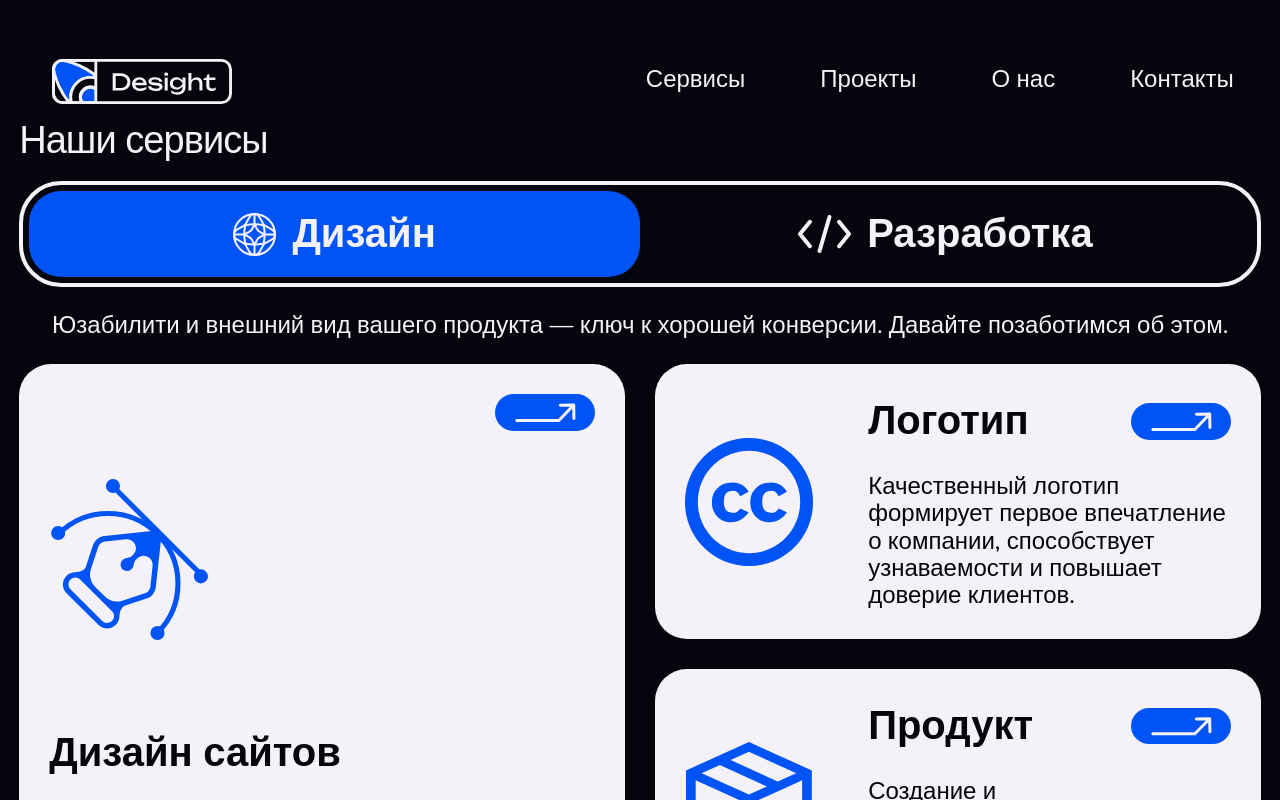
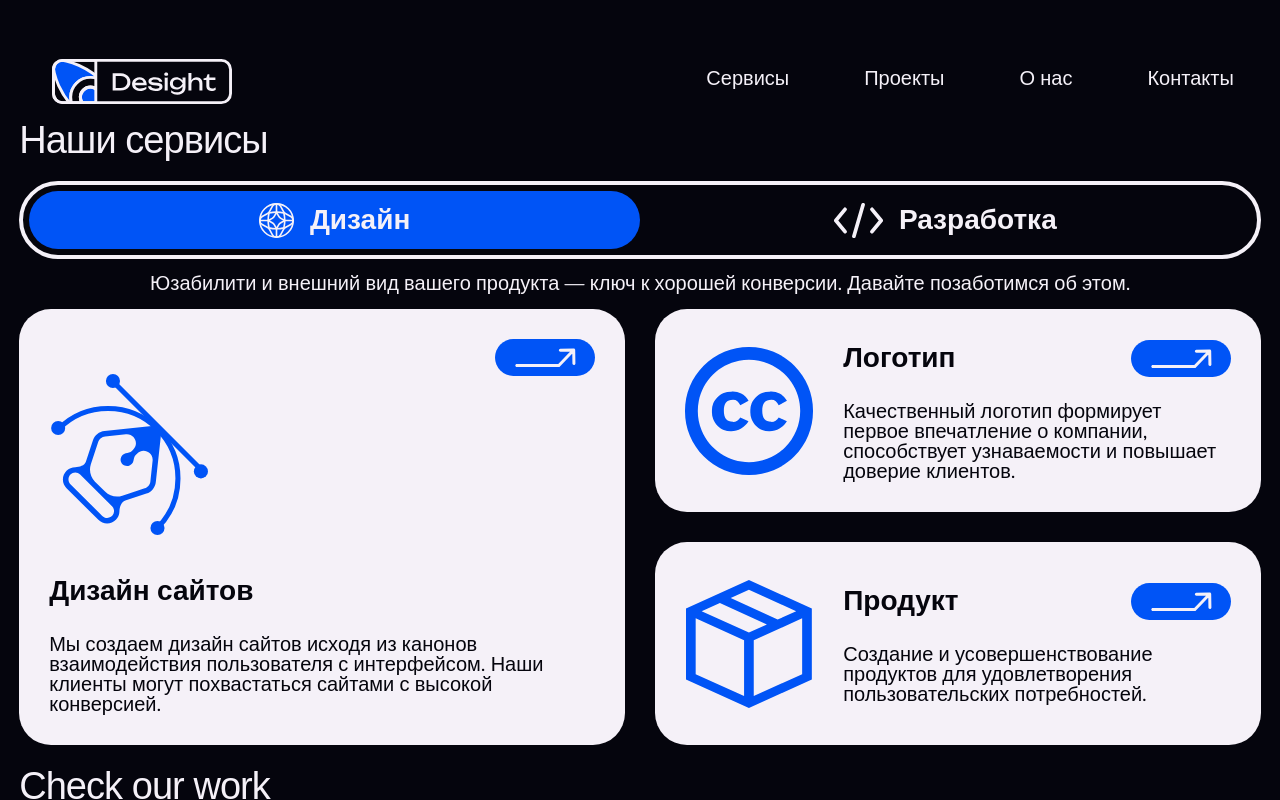
Before and after one commit to matveisch/desight, a Next.js app: page / in a window 1280 px wide. Shown: the top 800 px of the page. Built offline with nearby package versions, Linux system fonts and the light colour scheme; a web font is replaced by a local one.

Commit message:
fonts change

```diff
--- a/src/components/ItemBlock/ItemBlock.module.scss
+++ b/src/components/ItemBlock/ItemBlock.module.scss
@@ -2,8 +2,8 @@
   @include roundedDiv;
 
   display: flex;
-  align-items: flex-start;
-  gap: 55px;
+  align-items: center;
+  gap: 30px;
   position: relative;
   background-color: $white;
   padding: 30px;
--- a/src/components/TabSwitcher/TabSwitcher.module.scss
+++ b/src/components/TabSwitcher/TabSwitcher.module.scss
@@ -26,10 +26,14 @@ $outlinePaddingMobile: 3px;
       color: $white;
       text-align: center;
     }
+    img {
+      height: 35px;
+      width: auto;
+    }
   }
 
   .switcher {
-    width: calc(50% - 6px);
+    // width: calc(50% - 6px);
     padding: 16px 0px;
     height: calc(100% - 12px);
     top: 6px;
@@ -38,34 +42,35 @@ $outlinePaddingMobile: 3px;
     border-radius: 32px;
     position: absolute;
   }
+  @media (max-width: 1280px) {
+    .tabName {
+      padding: 10px;
+    }
+  }
+  @media (max-width: 768px) {
+    border: 2px solid $white;
+    padding: $outlinePaddingMobile;
 
-  @media (max-width: 768px) {
     .tabName {
+      padding: 4px;
+
       img {
         width: 26px;
         height: 26px;
       }
     }
 
-    // .switcher {
-    //   height: 65px;
-    // }
-  }
-  @media (max-width: 744px) {
-    border: 2px solid $white;
-    padding: $outlinePaddingMobile;
-    .tabName {
-      padding: 4px;
-    }
     .switcher {
-      width: calc(50% - $outlinePaddingMobile);
+      // width: calc(50% - $outlinePaddingMobile);
       padding: 4px 0px;
       height: calc(100% - ($outlinePaddingMobile * 2));
       top: $outlinePaddingMobile;
       left: $outlinePaddingMobile;
-      background-color: $blue;
-      border-radius: 16px;
     }
+
+    // .switcher {
+    //   height: 65px;
+    // }
   }
 
   @media (max-width: 360px) {
--- a/src/components/TabSwitcher/TabSwitcher.tsx
+++ b/src/components/TabSwitcher/TabSwitcher.tsx
@@ -20,7 +20,7 @@ export default function TabSwitcher(props: TabSwitcherProps) {
 
   const tabsArrayLength = tabsNames?.length;
   const tabWidth = 100 / tabsArrayLength;
-  const tabMargin = screenWidth <= 425 ? 3 : screenWidth <= 768 ? 4 : 6;
+  const tabMargin = screenWidth <= 744 ? 3 : 6;
 
   return (
     <div className={styles.tabSwitcher}>
@@ -30,6 +30,7 @@ export default function TabSwitcher(props: TabSwitcherProps) {
           x: currentTabIndex * 100 + '%',
         }}
         transition={{ type: 'just' }}
+        style={{ width: `calc(${tabWidth}% - ${tabMargin}px)` }}
         className={styles.switcher}
       />
       {tabsNames.map((tab, index) => {
--- a/src/sections/OurWork/OurWork.module.scss
+++ b/src/sections/OurWork/OurWork.module.scss
@@ -8,6 +8,13 @@
     color: $white;
     margin: 25px 0;
     text-align: center;
+
+    @media (max-width: 1280px) {
+      margin: 15px 0;
+    }
+    @media (max-width: 744px) {
+      margin: 10px 0;
+    }
   }
 
   .blocksContainer {
--- a/src/sections/Services/Services.module.scss
+++ b/src/sections/Services/Services.module.scss
@@ -13,6 +13,13 @@
     color: $white;
     margin: 25px 0;
     text-align: center;
+
+    @media (max-width: 1280px) {
+      margin: 15px 0;
+    }
+    @media (max-width: 744px) {
+      margin: 10px 0;
+    }
   }
 
   .servicesContainer {
@@ -28,7 +35,7 @@
       grid-area: One;
     }
 
-    @media (max-width: 550px) {
+    @media (max-width: 744px) {
       display: flex;
       flex-direction: column;
     }
@@ -40,7 +47,7 @@
     grid-template-rows: 1fr 1fr;
     gap: clamp(15px, 2.344vw, 30px) clamp(15px, 2.344vw, 30px);
 
-    @media (max-width: 550px) {
+    @media (max-width: 744px) {
       display: flex;
       flex-direction: column;
     }
--- a/src/sections/Services/Services.tsx
+++ b/src/sections/Services/Services.tsx
@@ -17,7 +17,7 @@ export default function Services() {
       <Swiper
         centeredSlides
         slidesPerView={1}
-        spaceBetween={'10px'}
+        spaceBetween={'30px'}
         className={styles.swiper}
         onSlideChange={(swiper) => setCurrentTab(swiper.activeIndex)}
       >
--- a/src/styles/globals.scss
+++ b/src/styles/globals.scss
@@ -107,10 +107,12 @@ h3 {
 }
 
 h4 {
-  font-size: 40px;
+  font-size: 32px;
   font-weight: 600;
   line-height: normal;
-
+  @media (max-width: 1280px) {
+    font-size: 28px;
+  }
   @media (max-width: 768px) {
     font-size: 24px;
   }
@@ -125,7 +127,10 @@ h5 {
   font-weight: 600;
   line-height: normal;
 
-  @media (max-width: 425px) {
+  @media (max-width: 1280px) {
+    font-size: 24px;
+  }
+  @media (max-width: 768px) {
     font-size: 20px;
   }
 }
@@ -133,8 +138,13 @@ h5 {
 p {
   font-size: 24px;
   font-weight: 500;
-  line-height: 113.5%;
-
+  line-height: 100%;
+  @media (max-width: 1280px) {
+    font-size: 20px;
+  }
+  @media (max-width: 768px) {
+    font-size: 16px;
+  }
   @media (max-width: 425px) {
     font-size: 12px;
     line-height: 100%;
@@ -146,7 +156,10 @@ p {
   font-weight: 500;
   line-height: 113.5%;
 
-  @media (max-width: 425px) {
+  @media (max-width: 1280px) {
+    font-size: 14px;
+  }
+  @media (max-width: 768px) {
     font-size: 12px;
   }
 }
```
